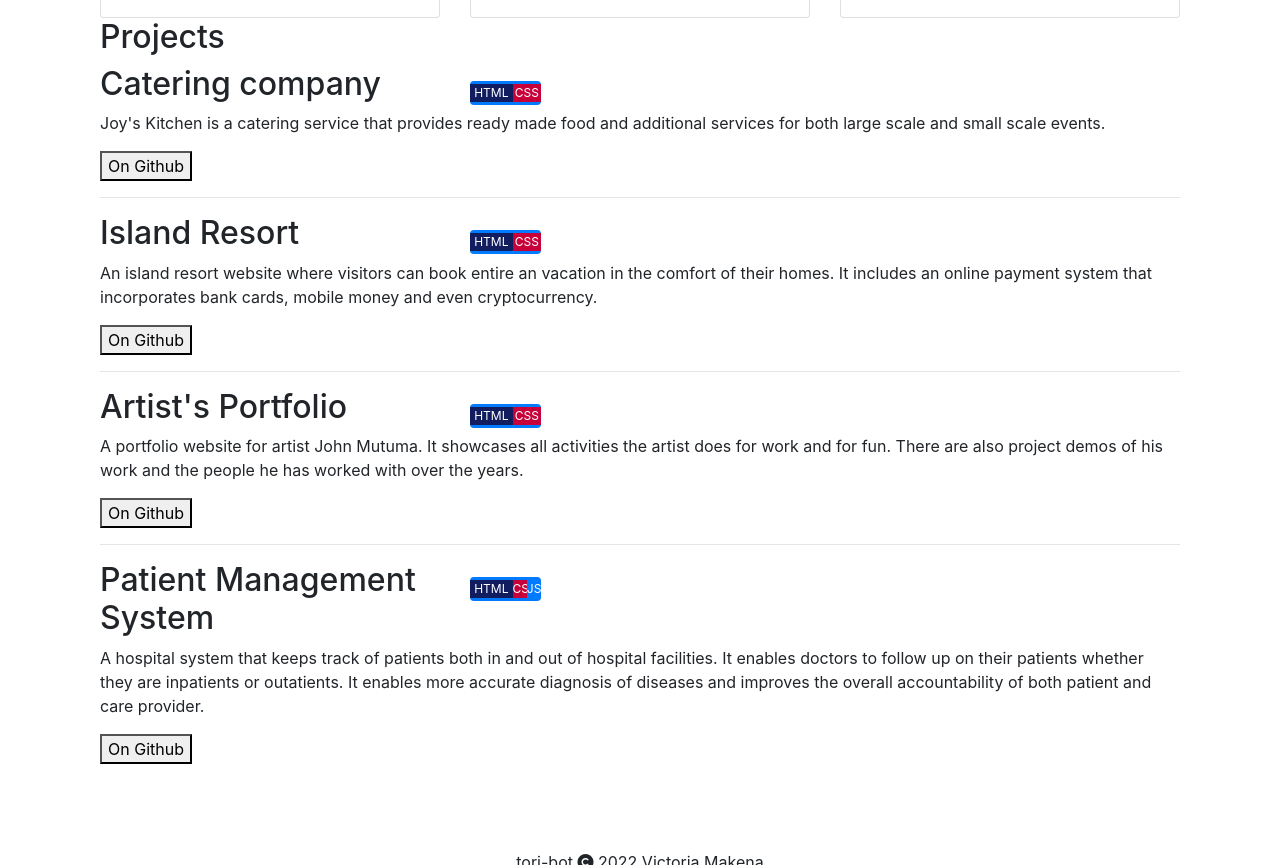
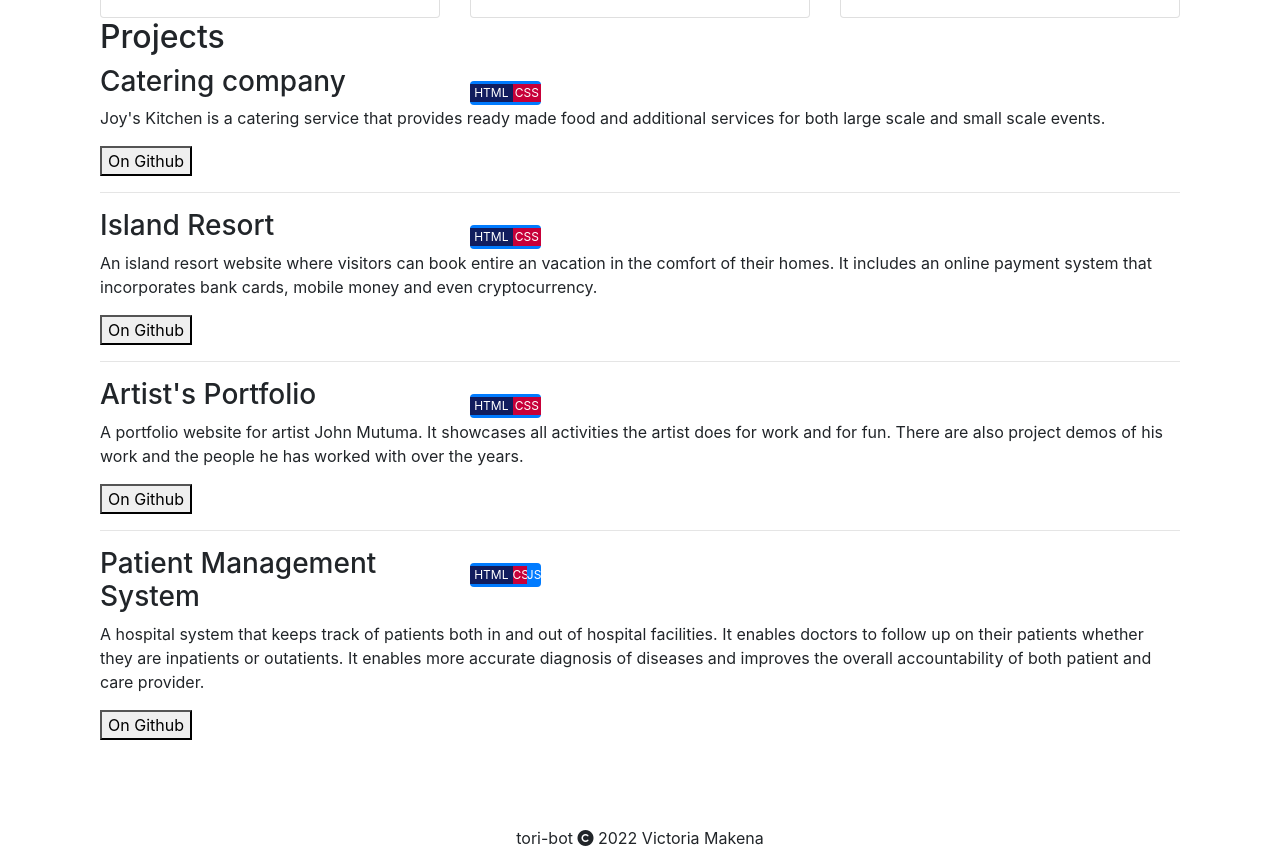
Before and after one commit to tori-bot/portfolio, a plain HTML site: page index.html in a window 1280 px wide. Shown: the part 1393-2258 px from the top of the page. Drawn offline with nearby package versions, Linux system fonts and the light colour scheme.

Commit message:
change h2 tags in project session to h3 tags

```diff
--- a/index.html
+++ b/index.html
@@ -129,7 +129,8 @@
             <h2>Projects</h2>
             <div>
                 <div class="row">
-                    <div class="col-md-4"><h2>Catering company</h2></div>
+                    <div class="col-md-4">
+                        <h3>Catering company</h3></div>
                     <div class="col-md-8">
                         <div class="progress">
                             <div class="progress-bar" role="progressbar" style="width: 60%" aria-valuenow="60" aria-valuemin="0" aria-valuemax="100"><p class="html">HTML</p>
@@ -146,7 +147,8 @@
             <hr>
             <div>
                 <div class="row">
-                    <div class="col-md-4"><h2>Island Resort</h2></div>
+                    <div class="col-md-4">
+                        <h3>Island Resort</h3></div>
                     <div class="col-md-8">
                         <div class="progress">
                             <div class="progress-bar" role="progressbar" style="width: 60%" aria-valuenow="60" aria-valuemin="0" aria-valuemax="100"><p class="html">HTML</p>
@@ -162,7 +164,8 @@
             <hr>
             <div>
                 <div class="row">
-                    <div class="col-md-4"><h2>Artist's Portfolio</h2></div>
+                    <div class="col-md-4">
+                        <h3>Artist's Portfolio</h3></div>
                     <div class="col-md-8">
                         <div class="progress">
                             <div class="progress-bar" role="progressbar" style="width: 60%" aria-valuenow="60" aria-valuemin="0" aria-valuemax="100"><p class="html">HTML</p>
@@ -178,7 +181,8 @@
             <hr>
             <div>
                 <div class="row">
-                    <div class="col-md-4"><h2>Patient Management System</h2></div>
+                    <div class="col-md-4">
+                        <h3>Patient Management System</h3></div>
                     <div class="col-md-8">
                         <div class="progress">
                             <div class="progress-bar" role="progressbar" style="width: 60%" aria-valuenow="60" aria-valuemin="0" aria-valuemax="100"><p class="html">HTML</p>
```
